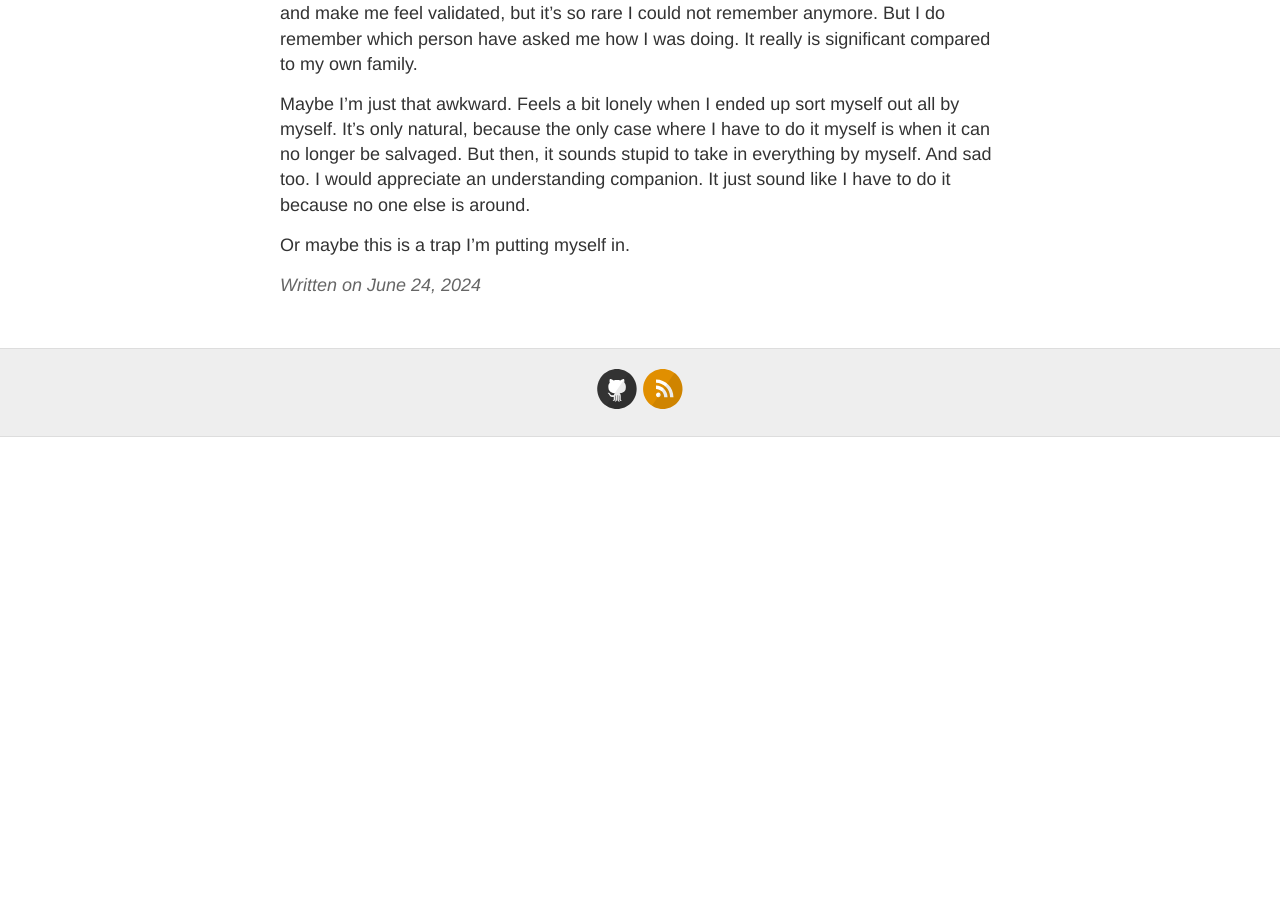
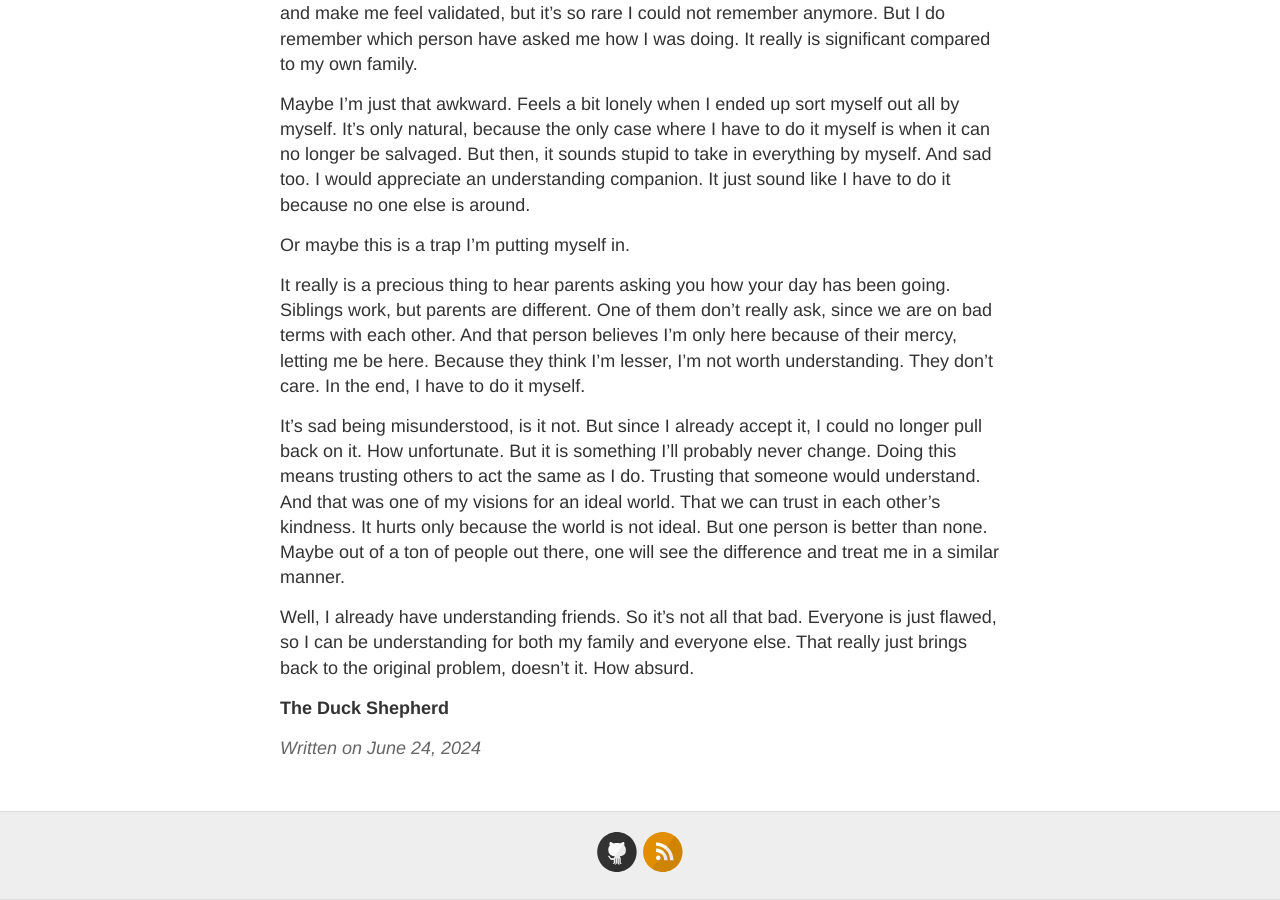
Before and after one commit to theduckshepherd/theduckshepherd.github.io, a Jekyll site: the page built from _posts/2024-06-24-retrospective-serious-relationship-problems.md, in a window 1280 px wide and 900 px high, scrolled down 1767 px. Built offline with Jekyll 4.4.1, drawn with Linux system fonts in a browser that asks for light colours; before the commit the page ends 2204 px from its top, so only the background shows below that.

Commit message:
Update 2024-06-24-retrospective-serious-relationship-problems.md

```diff
--- a/_posts/2024-06-24-retrospective-serious-relationship-problems.md
+++ b/_posts/2024-06-24-retrospective-serious-relationship-problems.md
@@ -23,3 +23,11 @@ But it does feel a bit lonely. In the end, I'm just a human like others. I proba
 Maybe I'm just that awkward. Feels a bit lonely when I ended up sort myself out all by myself. It's only natural, because the only case where I have to do it myself is when it can no longer be salvaged. But then, it sounds stupid to take in everything by myself. And sad too. I would appreciate an understanding companion. It just sound like I have to do it because no one else is around.
 
 Or maybe this is a trap I'm putting myself in.
+
+It really is a precious thing to hear parents asking you how your day has been going. Siblings work, but parents are different. One of them don't really ask, since we are on bad terms with each other. And that person believes I'm only here because of their mercy, letting me be here. Because they think I'm lesser, I'm not worth understanding. They don't care. In the end, I have to do it myself.
+
+It's sad being misunderstood, is it not. But since I already accept it, I could no longer pull back on it. How unfortunate. But it is something I'll probably never change. Doing this means trusting others to act the same as I do. Trusting that someone would understand. And that was one of my visions for an ideal world. That we can trust in each other's kindness. It hurts only because the world is not ideal. But one person is better than none. Maybe out of a ton of people out there, one will see the difference and treat me in a similar manner.
+
+Well, I already have understanding friends. So it's not all that bad. Everyone is just flawed, so I can be understanding for both my family and everyone else. That really just brings back to the original problem, doesn't it. How absurd.
+
+**The Duck Shepherd**
```
